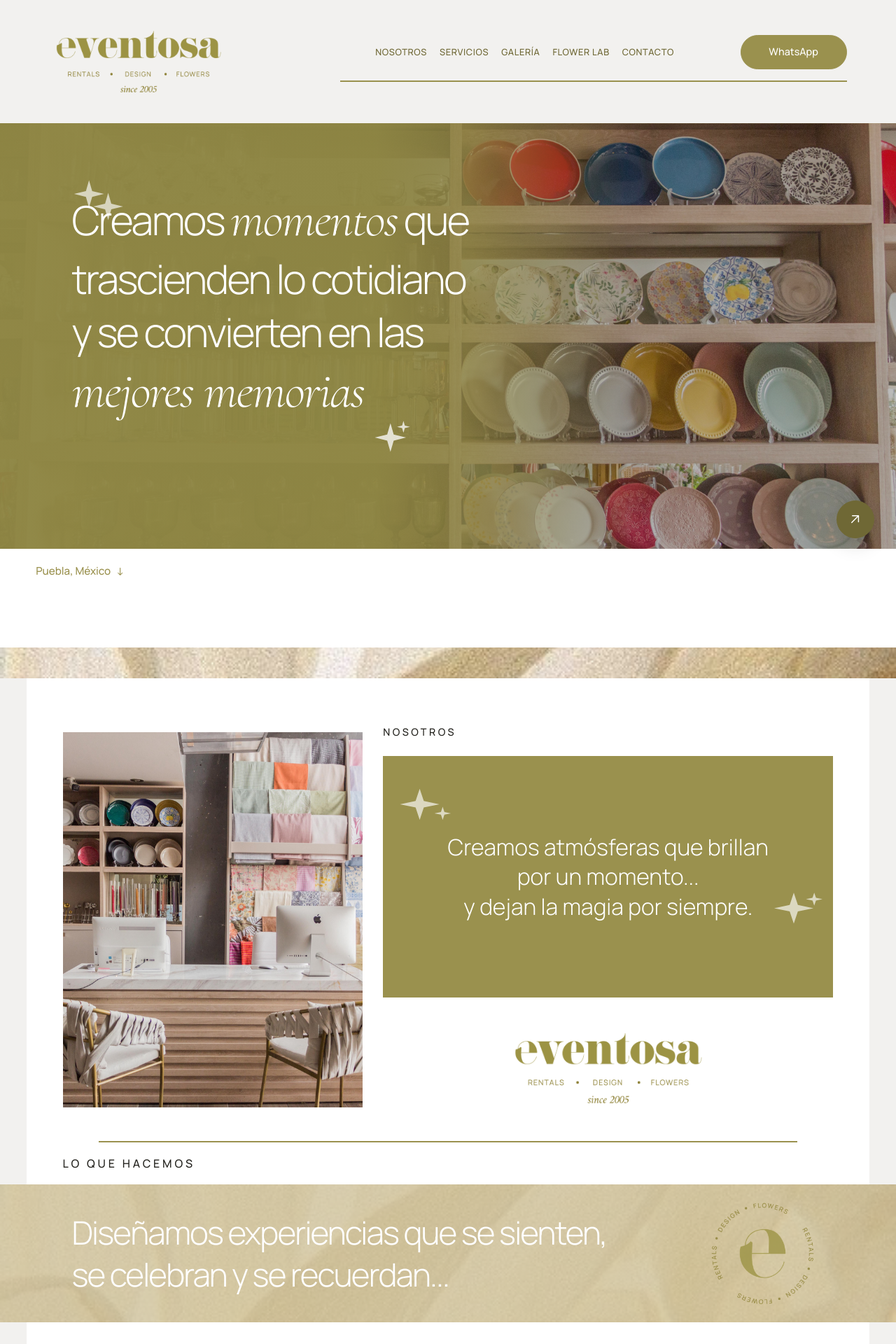
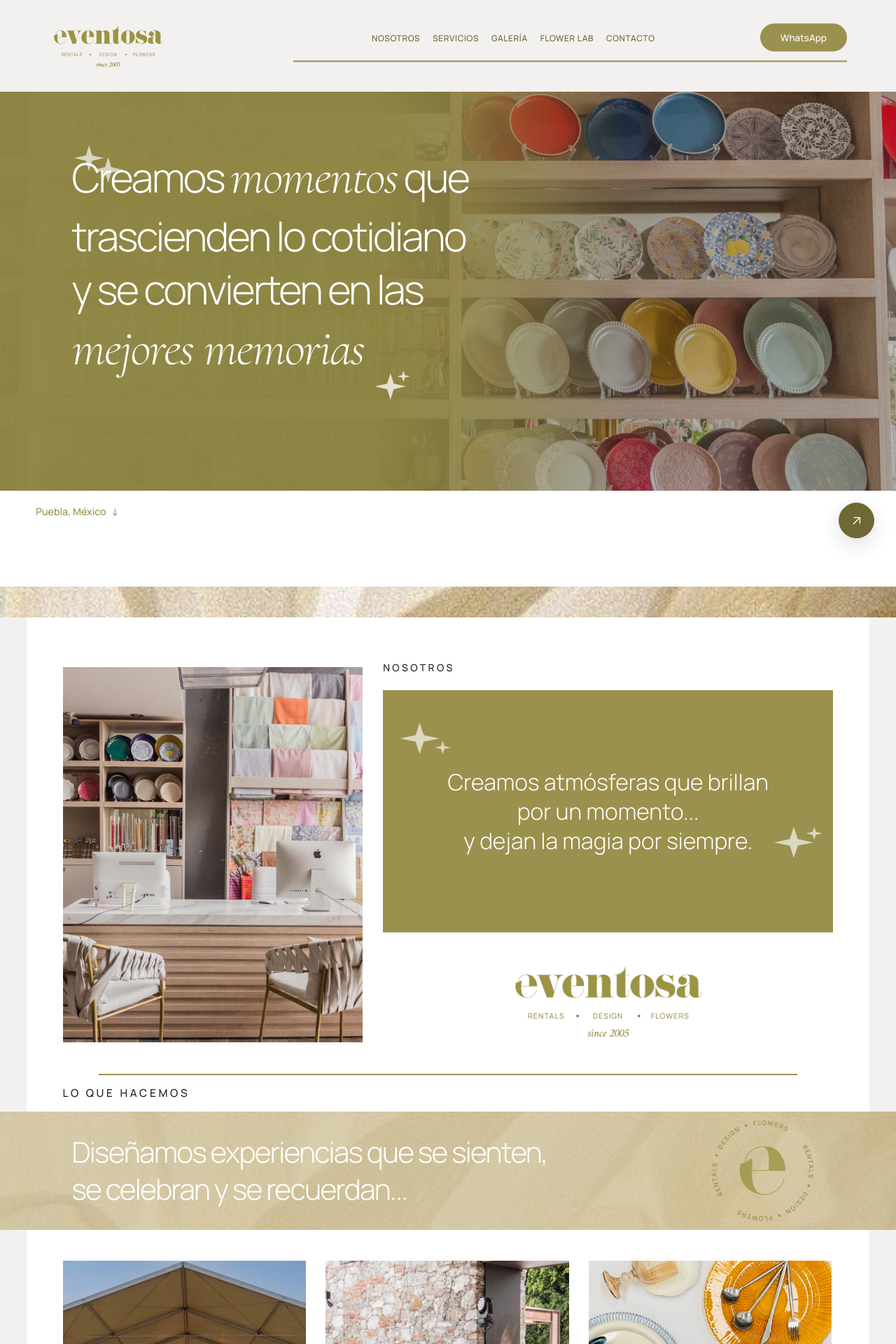
Before and after one commit to urielcamacho/eventosa, a Vue app: page / in a window 1280 px wide. Shown: the top 1920 px of the page at 70% size. Built offline with nearby package versions, Linux system fonts and the light colour scheme.

Commit message:
style: compact navigation and banner typography

```diff
--- a/src/style.css
+++ b/src/style.css
@@ -55,8 +55,9 @@
 }
 
 html {
+  font-size: 93.75%;
   scroll-behavior: smooth;
-  scroll-padding-top: 6rem;
+  scroll-padding-top: 5.25rem;
   background: var(--color-brand-off-white);
 }
 
@@ -299,10 +300,10 @@ em {
   left: 0;
   display: grid;
   width: 100%;
-  min-height: 5.75rem;
+  min-height: 4.75rem;
   grid-template-columns: 1fr auto 1fr;
   align-items: center;
-  padding: 0.75rem var(--page-gutter);
+  padding: 0.65rem var(--page-gutter);
   color: var(--color-brand-olive-accessible);
   background: var(--color-brand-off-white);
   box-shadow: 0 1px 0 rgb(154 145 78 / 18%);
@@ -310,7 +311,7 @@ em {
 }
 
 .site-header--scrolled {
-  min-height: 4.75rem;
+  min-height: 4rem;
   background: rgb(242 241 239 / 94%);
   box-shadow: 0 1px 0 rgb(154 145 78 / 16%);
   color: var(--color-text-dark);
@@ -323,7 +324,7 @@ em {
 }
 
 .site-header__brand {
-  width: clamp(8rem, 12vw, 10.5rem);
+  width: clamp(6.25rem, 9.25vw, 8.25rem);
   justify-self: start;
 }
 
@@ -1776,22 +1777,22 @@ em {
 .section-heading.projects__heading {
   width: 100%;
   max-width: none;
-  margin-bottom: clamp(2.5rem, 4vw, 4.25rem);
+  margin-bottom: clamp(2.15rem, 3.4vw, 3.6rem);
 }
 
 .services__heading > .page-shell,
 .projects__heading > .page-shell {
-  padding-bottom: 1.25rem;
+  padding-bottom: 1.05rem;
   border-top: 1px solid color-mix(in srgb, var(--color-brand-olive-accessible) 70%, transparent);
 }
 
 .services__heading .eyebrow,
 .projects__heading .eyebrow {
-  margin: 1.35rem 0 0;
+  margin: 1.15rem 0 0;
 }
 
 .section-banner {
-  min-height: clamp(8rem, 10vw, 10.5rem) !important;
+  min-height: clamp(6.8rem, 8.5vw, 9rem) !important;
   padding: 0 !important;
 }
 
@@ -1800,7 +1801,7 @@ em {
   display: flex;
   min-height: inherit;
   align-items: center;
-  padding-block: clamp(1.4rem, 3vw, 2.5rem);
+  padding-block: clamp(1.2rem, 2.55vw, 2.1rem);
 }
 
 .section-banner__inner > div {
@@ -1813,7 +1814,7 @@ em {
 }
 
 .section-banner--flower {
-  margin-bottom: clamp(2.5rem, 5vw, 4rem);
+  margin-bottom: clamp(2.1rem, 4.25vw, 3.4rem);
 }
 
 @media (max-width: 767px) {
@@ -2975,7 +2976,7 @@ em {
   }
 
   .section-banner {
-    min-height: 11rem;
+    min-height: 9.5rem;
   }
 
   .section-banner p,
@@ -3578,25 +3579,29 @@ em {
 
 /* Desktop masthead: the navigation and CTA share the ruled editorial bar from the PDF. */
 @media (min-width: 901px) {
+  html {
+    scroll-padding-top: 8.75rem;
+  }
+
   .site-header {
-    min-height: 11rem;
-    grid-template-columns: clamp(16rem, 19vw, 20rem) minmax(0, 1fr);
+    min-height: 8.75rem;
+    grid-template-columns: clamp(14rem, 16.5vw, 17.5rem) minmax(0, 1fr);
     align-items: center;
-    gap: clamp(6rem, 12.5vw, 12.5rem);
+    gap: clamp(5rem, 10.75vw, 10.75rem);
     padding-inline: clamp(3.5rem, 5.5vw, 5.5rem);
     padding-block: 0.25rem;
   }
 
   .site-header__brand {
-    width: 100%;
+    width: 80%;
   }
 
   .site-header__desktop {
     display: flex;
     min-width: 0;
     align-items: center;
-    gap: clamp(2rem, 3.5vw, 4rem);
-    padding: 0.45rem 0 1rem;
+    gap: clamp(1.7rem, 3vw, 3.4rem);
+    padding: 0.4rem 0 0.85rem;
     border-bottom: 2px solid var(--color-brand-olive);
     transform: translateY(-0.5rem);
   }
@@ -3616,8 +3621,8 @@ em {
   }
 
   .site-header__desktop .whatsapp-button {
-    min-width: clamp(9.5rem, 10.5vw, 11.5rem);
-    min-height: 3.1rem;
+    min-width: clamp(8.25rem, 9vw, 9.75rem);
+    min-height: 2.65rem;
     flex: 0 0 auto;
     font-size: clamp(0.9rem, 1vw, 1.05rem);
     font-weight: 500;
@@ -3630,19 +3635,19 @@ em {
   }
 
   .site-header--scrolled {
-    min-height: 11rem;
-    grid-template-columns: clamp(16rem, 19vw, 20rem) minmax(0, 1fr);
-    gap: clamp(6rem, 12.5vw, 12.5rem);
+    min-height: 8.75rem;
+    grid-template-columns: clamp(14rem, 16.5vw, 17.5rem) minmax(0, 1fr);
+    gap: clamp(5rem, 10.75vw, 10.75rem);
     padding-inline: clamp(3.5rem, 5.5vw, 5.5rem);
     padding-block: 0.25rem;
   }
 
   .site-header--scrolled .site-header__brand {
-    width: 100%;
+    width: 80%;
   }
 
   .site-header--scrolled .site-header__desktop {
-    padding: 0.45rem 0 1rem;
+    padding: 0.4rem 0 0.85rem;
     border-bottom-width: 2px;
     transform: translateY(-0.5rem);
   }
@@ -3652,12 +3657,12 @@ em {
   }
 
   .site-header--scrolled .site-header__desktop .whatsapp-button {
-    min-height: 3.1rem;
+    min-height: 2.65rem;
   }
 
   .hero {
     min-height: clamp(38rem, 40vw, 42rem);
-    margin-top: 11rem;
+    margin-top: 8.75rem;
   }
 
   .hero__content {
@@ -3766,7 +3771,7 @@ em {
 
 /* Flower Lab needs a softer texture and more breathing room around its medallion. */
 .section-banner--flower {
-  min-height: clamp(10rem, 12vw, 12rem) !important;
+  min-height: clamp(8.5rem, 10.2vw, 10.25rem) !important;
 }
 
 .section-banner--flower > img:first-child {
@@ -3774,7 +3779,7 @@ em {
 }
 
 .section-banner--flower .section-banner__inner {
-  padding-block: clamp(2.25rem, 4vw, 3.5rem);
+  padding-block: clamp(1.9rem, 3.4vw, 3rem);
 }
 
 /* Tighten the service sheet with one shared vertical rhythm between each block. */
@@ -3952,3 +3957,100 @@ em {
     right: 1.25rem;
   }
 }
+
+/* Keep the approved title bands compact without changing their editorial type scale. */
+@media (min-width: 768px) {
+  .section-heading.services__heading,
+  .section-heading.projects__heading {
+    margin-bottom: clamp(2.15rem, 3.4vw, 3.6rem);
+  }
+
+  .services__heading > .page-shell,
+  .projects__heading > .page-shell {
+    padding-bottom: 1.05rem;
+  }
+
+  .services__heading .eyebrow,
+  .projects__heading .eyebrow {
+    margin: 1.15rem 0 0;
+  }
+
+  .section-banner {
+    min-height: clamp(6.8rem, 8.5vw, 9rem) !important;
+  }
+
+  .section-banner__inner {
+    padding-block: clamp(1.2rem, 2.55vw, 2.1rem);
+  }
+
+  .section-banner--flower {
+    min-height: clamp(8.5rem, 10.2vw, 10.25rem) !important;
+    margin-bottom: clamp(2.1rem, 4.25vw, 3.4rem);
+  }
+
+  .section-banner--flower .section-banner__inner {
+    padding-block: clamp(1.9rem, 3.4vw, 3rem);
+  }
+}
+
+@media (max-width: 767px) {
+  .section-banner {
+    min-height: 9.5rem !important;
+  }
+
+  .section-banner__inner {
+    padding-block: 1.2rem;
+  }
+
+  .section-banner--flower {
+    min-height: 8.5rem !important;
+    margin-bottom: 1rem;
+  }
+
+  .section-banner--flower .section-banner__inner {
+    padding-block: 1.9rem;
+  }
+}
+
+@media (min-width: 768px) and (max-width: 900px) {
+  .section-banner--flower .section-banner__inner > div {
+    max-width: calc(100% - 10rem);
+  }
+}
+
+/* Keep banner copy proportionate to the compact section height. */
+.section-banner p,
+.section-banner h2 {
+  font-size: clamp(1.8rem, 3.2vw, 3.35rem);
+}
+
+.section-banner--olive h2 {
+  font-size: clamp(1.8rem, 3.25vw, 3.25rem);
+}
+
+.section-banner--flower h2 {
+  font-size: clamp(1.55rem, 2.55vw, 2.65rem);
+}
+
+.visit-section > .page-shell > .section-banner p {
+  font-size: clamp(1.8rem, 3.1vw, 3.2rem);
+}
+
+/* All title banners share one type scale; Flower Lab keeps only its serif treatment. */
+.section-banner p,
+.section-banner h2,
+.section-banner--olive h2,
+.section-banner--flower h2,
+.visit-section > .page-shell > .section-banner p {
+  font-size: clamp(1.8rem, 3.2vw, 3.35rem);
+}
+
+.section-banner--flower h2 {
+  font-family: var(--font-sans);
+  font-style: normal;
+}
+
+.section-banner--flower h2 em {
+  font-family: inherit;
+  font-style: inherit;
+}
```
